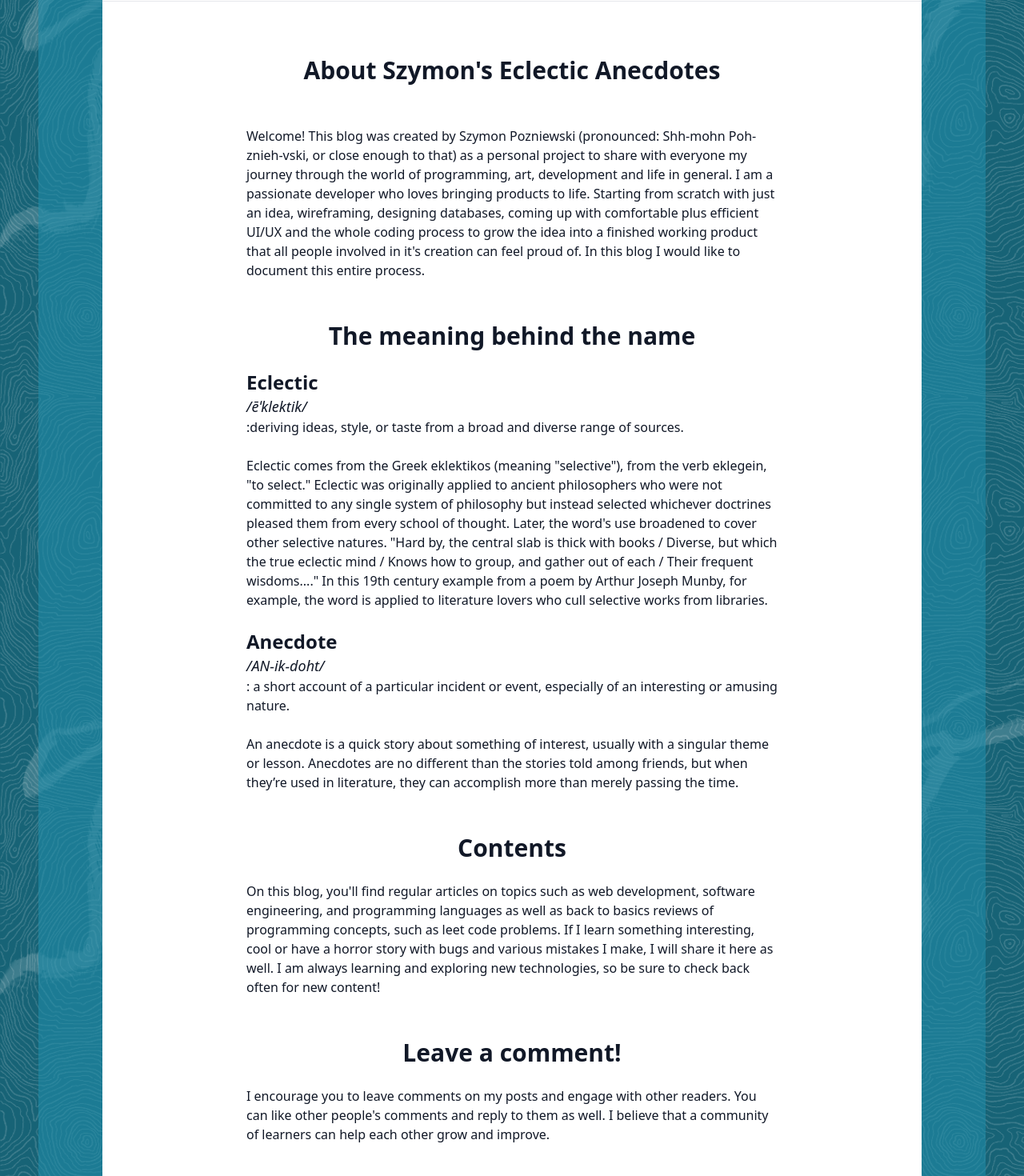
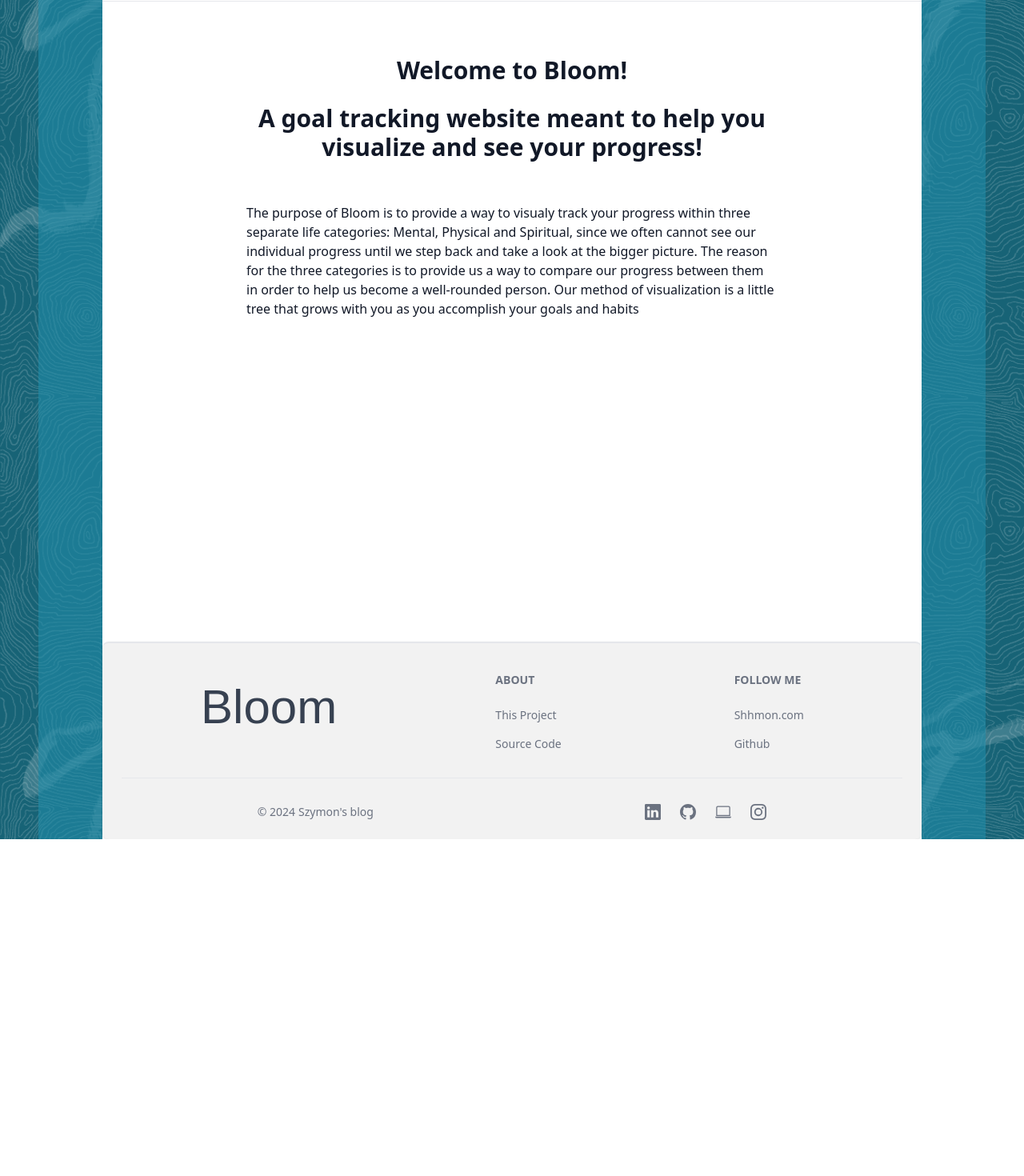
Before and after one commit to ShhmonDai/Bloom-V2---react-MERN, a React (Vite) app in the folder client/: page /about in a window 1280 px wide. Shown: the part 200-1670 px from the top of the page at 80% size. After the commit the page ends 1249 px from the top, so only its background shows below. Built offline with nearby package versions, Linux system fonts and the light colour scheme; no server answers.

Commit message:
added About page and added css styling to p5js elements in Homepage

```diff
--- a/client/src/index.css
+++ b/client/src/index.css
@@ -20,4 +20,157 @@
 
 body {
     height: 100vh;
+        --color-bg: #033333;
+
+          --color-bg-light: #208da8;
+          --color-bg-dark: #176376;
+
+          /*--color-bg-light: #4e967e;
+            --color-bg-dark: #045a5b; */
+
+          --color-bg-inner-light: #46b9e7;
+          --color-bg-inner-dark: #3b9fc7;
+
+          --color-tree: #2b4e46;
+          --color-primary: #0c2630;
+          --color-secondary: #102b24;
+
+          --color-white: #fff;
+          --color-light: rgba(255, 255, 255, 0.6);
 }
+
+#buttonHolder{
+  position: relative;
+}
+
+#buttonHolder button {
+  font-family: 'Julius Sans One', sans-serif;
+  font-weight: bold;
+  color: var(--color-primary);
+  position: absolute;
+  background: rgba(255, 255, 255, 0.7);
+  border: solid 1px var(--color-bg);
+  border-radius: 10px;
+  padding: 8px 16px;
+}
+
+#buttonHolder button:hover {
+  background: rgba(240, 140, 140, 0.9);
+  color: var(--color-white);
+  border: solid 1px var(--color-bg);
+}
+
+#buttonHolder #growButton {
+  right: 10%;
+}
+
+#buttonHolder #hideButton {
+  left: 10%;
+}
+
+#div_Settings {
+  position: absolute;
+  bottom: 55%;
+  left: 10%;
+  z-index: 12;
+}
+
+#div_Settings input {
+  position: relative;
+  display: flex;
+  flex-direction: column;
+  justify-content: space-around;
+}
+
+#div_Settings input[type='range'] {
+  -webkit-appearance: none;
+  overflow: hidden;
+  background-color: rgb(0, 0, 0, 0.2);
+  width: 100%;
+  height: 12px;
+}
+
+#div_Settings input[type='range']::-webkit-slider-runnable-track {
+  -webkit-appearance: none;
+  height: 12px;
+  color: var(--color-primary);
+}
+
+#div_Settings input[type='range']::-webkit-slider-thumb {
+  -webkit-appearance: none;
+  width: 10px;
+  height: 15px;
+  background: rgb(240, 140, 140);
+  box-shadow: -100px 0 0 100px var(--color-bg-inner-dark);
+}
+
+
+#div_Settings span {
+  font-family: 'Julius Sans One', sans-serif;
+  position: relative;
+  display: flex;
+  flex-direction: column;
+  justify-content: space-around;
+  margin-bottom: 1rem;
+}
+
+#underTree {
+  margin-top: -1px;
+  display: flex;
+  justify-content: center;
+  align-items: center;
+}
+
+#underTree img {
+  height: 50%;
+  width: 43%;
+  padding-left: 2rem;
+}
+
+@media screen and (max-width: 800px) {
+#buttonHolder button {
+    padding: 8px 16px;
+  }
+
+  #buttonHolder button:hover {
+    background: rgba(240, 140, 140, 0.9);
+  }
+
+  #buttonHolder #growButton {
+    right: 5%;
+  }
+
+  #buttonHolder #hideButton {
+    left: 5%;
+  }
+
+  #div_Settings {
+    left: 5%;
+  }
+
+}
+
+@media screen and (max-width: 420px) {
+  #buttonHolder button {
+
+    padding: 8px 16px;
+  }
+
+  #buttonHolder button:hover {
+    background: rgba(240, 140, 140, 0.9);
+
+  }
+
+  #buttonHolder #growButton {
+    right: 1%;
+  }
+
+  #buttonHolder #hideButton {
+    left: 1%;
+  }
+
+  #div_Settings {
+    left: 1%;
+  }
+
+}
--- a/client/src/pages/About.jsx
+++ b/client/src/pages/About.jsx
@@ -7,70 +7,20 @@ export default function About() {
 
           <div className='text-md flex flex-col gap-6'>
 
-          <h1 className='text-3xl dark:text-white font font-semibold text-center my-7 '>
-            About Szymon's Eclectic Anecdotes
+          <h1 className='text-3xl dark:text-white font font-semibold text-center mt-7 '>
+            Welcome to Bloom!
+          </h1>
+
+          <h1 className='text-3xl dark:text-white font font-semibold text-center mb-7 '>
+            A goal tracking website meant to help you visualize and see your progress!
           </h1>
             <p>
-              Welcome! This blog was created by Szymon Pozniewski (pronounced: Shh-mohn Poh-znieh-vski, or close enough to that)
-              as a personal project to share with everyone my journey through the world of programming,
-              art, development and life in general. I am a passionate developer who loves bringing products to life.
-              Starting from scratch with just an idea, wireframing, designing databases,
-              coming up with comfortable plus efficient UI/UX and the whole coding process to grow the idea into a finished working product
-              that all people involved in it's creation can feel proud of. In this blog I would like to document this entire process.
+              The purpose of Bloom is to provide a way to visualy track your progress within three separate life categories: Mental, Physical and Spiritual,
+              since we often cannot see our individual progress until we step back and take a look at the bigger picture. The reason for the three categories
+              is to provide us a way to compare our progress between them in order to help us become a well-rounded person. Our method of visualization is a little
+              tree that grows with you as you accomplish your goals and habits
             </p>
 
-            <h1 className='text-3xl dark:text-white font font-semibold text-center mt-7'>
-              The meaning behind the name
-            </h1>
-
-            <div>
-              <h2 className='text-2xl dark:text-white font-semibold'>Eclectic</h2>
-              <h3 className="text-lg italic">/ēˈklektik/</h3>
-              <span className="gap-1">:deriving ideas, style, or taste from a broad and diverse range of sources.</span>
-            </div>
-
-            <p>Eclectic comes from the Greek eklektikos (meaning "selective"), from the verb eklegein, "to select."
-              Eclectic was originally applied to ancient philosophers who were not committed to any single system of
-              philosophy but instead selected whichever doctrines pleased them from every school of thought.
-              Later, the word's use broadened to cover other selective natures.
-              "Hard by, the central slab is thick with books / Diverse, but which the true eclectic mind / Knows how to group, and gather out of each /
-              Their frequent wisdoms...." In this 19th century example from a poem by Arthur Joseph Munby,
-              for example, the word is applied to literature lovers who cull selective works from libraries.</p>
-
-            <div>
-              <h2 className='text-2xl dark:text-white font-semibold'>Anecdote</h2>
-              <h3 className='text-lg italic'>/AN-ik-doht/</h3>
-              <span>: a short account of a particular incident or event, especially of an interesting or amusing nature.</span>
-            </div>
-
-            <p>An anecdote is a quick story about something of interest, usually with a singular theme or lesson.
-              Anecdotes are no different than the stories told among friends, but when they’re used in literature,
-              they can accomplish more than merely passing the time. </p>
-
-            <h1 className='text-3xl dark:text-white font font-semibold text-center mt-7'>
-              Contents
-            </h1>
-
-            <p>
-              On this blog, you'll find regular articles on topics
-              such as web development, software engineering, and programming
-              languages as well as back to basics reviews of programming concepts,
-              such as leet code problems. If I learn something interesting, cool or
-              have a horror story with bugs and various mistakes I make, I
-              will share it here as well. I am always learning and exploring new
-              technologies, so be sure to check back often for new content!
-            </p>
-
-            <h1 className='text-3xl dark:text-white font font-semibold text-center mt-7'>
-              Leave a comment!
-            </h1>
-
-            <p>
-              I encourage you to leave comments on my posts and engage with
-              other readers. You can like other people's comments and reply to
-              them as well. I believe that a community of learners can help
-              each other grow and improve.
-            </p>
           </div>
         </div>
       </div>
```
